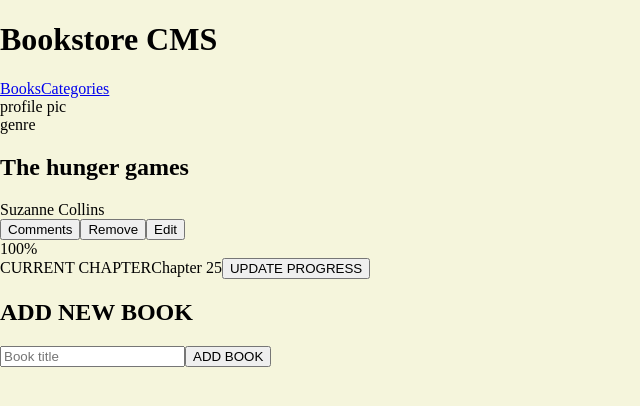
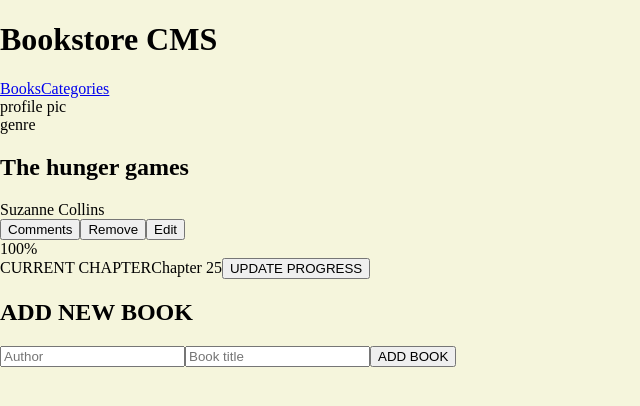
Before and after one commit to jash-debug/bookstore, a React (Create React App) app: page / in a window 1280 px wide. Shown: the top 406 px of the page, without its empty margins (0-640 px from the left). Built offline with nearby package versions, Linux system fonts and the light colour scheme.

Commit message:
implement suggested changes

```diff
--- a/src/components/AddBook.js
+++ b/src/components/AddBook.js
@@ -4,8 +4,8 @@
   <section className="add-book-form">
     <h2>ADD NEW BOOK</h2>
     <form className="books-list">
+      <input type="text" placeholder="Author" />
       <input type="text" placeholder="Book title" />
-
       <button type="button">ADD BOOK</button>
     </form>
   </section>
```
